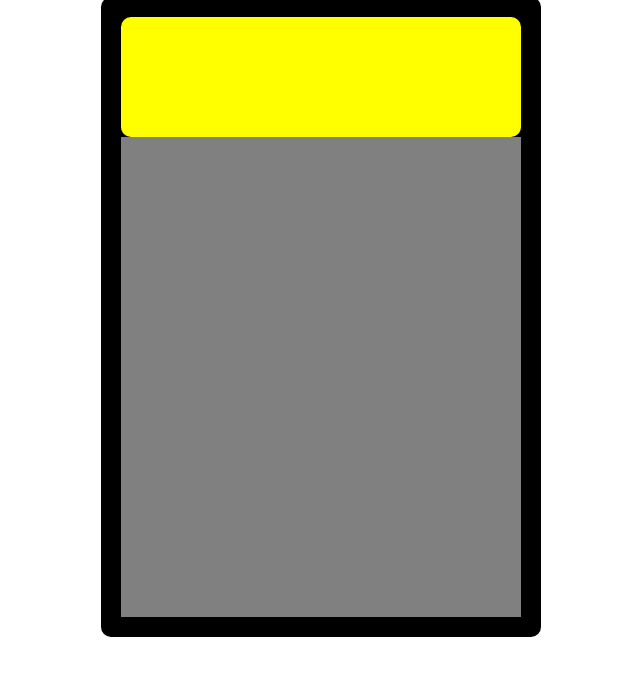
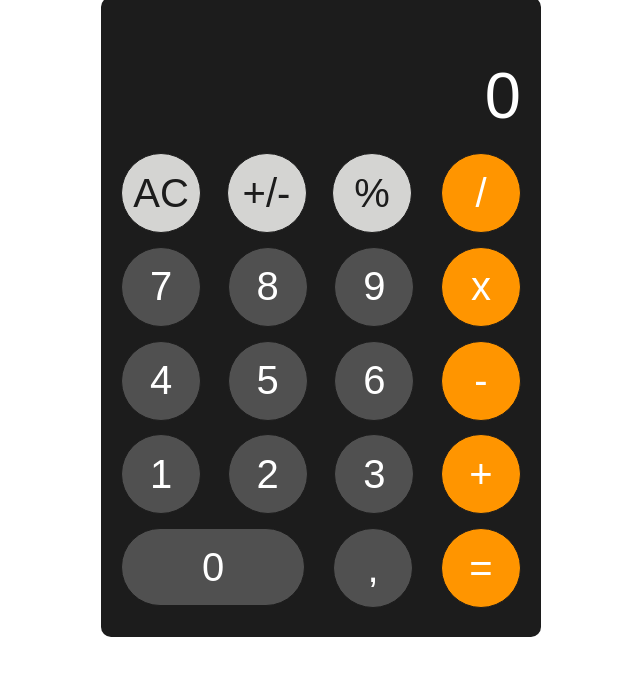
Before and after one commit to Uriasjr87/Calculator, a plain HTML site: page Project_Calculator/index.html in a window 1280 px wide. Shown: the part 123-798 px from the top of the page, without its empty margins (319-959 px from the left). Drawn offline with Linux system fonts and the light colour scheme; a web font is replaced by a local one.

Commit message:
calculadora estilizada

```diff
--- a/Project_Calculator/index.html
+++ b/Project_Calculator/index.html
@@ -8,28 +8,48 @@
 </head>
 
 <body>
+  <script src="script.js">
+
+  </script>
+
   <div class="container">
     <div class="titulo">
       <p>My_Calculator</p>
     </div>
 
     <div class="calculator-background">
-      <div class="visor"> </div>
+      <div class="visor"> 0</div>
 
       <div class="numbers">
+        <div class="terciary">
+          <button type="button">AC</button>
+          <button type="button">+/-</button>
+          <button type="button">%</button>
+        </div>
+        <button type="button" class="secundary" onclick="getOperation()">/</button>
+        <button type="button" onclick="getNumber(7)">7</button>
+        <button type="button" onclick="getNumber(8)">8</button>
+        <button type="button" onclick="getNumber(9)">9</button>
+        <button type="button" class="secundary" onclick="getOperation()">x</button>
+        <button type="button" onclick="getNumber(4)">4</button>
+        <button type="button" onclick="getNumber(5)">5</button>
+        <button type="button" onclick="getNumber(6)">6</button>
+        <button type="button" class="secundary" onclick="getOperation()">-</button>
+        <button type="button" onclick="getNumber(1)">1</button>
+        <button type="button" onclick="getNumber(2)">2</button>
+        <button type="button" onclick="getNumber(3)">3</button>
+        <button type="button" class="secundary" onclick="getOperation()">+</button>
+        <div class="zero">
+          <button type="button" onclick="getNumber(0)">0</button>
+        </div>
+        <button type="button" onclick="getOperation()">,</button>
+        <button type="button" class="secundary" onclick="getOperation()">=</button>
       </div>
-
 
     </div>
 
   </div>
 
-
-
-  <!-- <div class="content"></div>
-
-  <div class="numbers"></div>
-  <div class="operators"></div> -->
 </body>
 
 </html>
--- a/Project_Calculator/script.js
+++ b/Project_Calculator/script.js
@@ -0,0 +1,8 @@
+var number1 = "";
+var number2 = "";
+
+function getNumber(number) {
+    number1 = number1 + number;
+    console.log("number ", number1);
+
+}
--- a/Project_Calculator/style.css
+++ b/Project_Calculator/style.css
@@ -1,5 +1,19 @@
+@font-face {
+    font-family: SplineSans-VariableFont;
+    src: url(assets/fonts/SplineSans-VariableFont_wght.ttf);
+}
+
+:root {
+    --fundo: #1c1c1c;
+    --primary: #505050;
+    --secundary: #ff9500;
+    --terciary: #d4d4d2;
+}
+
 body {
     margin: 0;
+    font-family: SplineSans-VariableFont;
+    font-size: 30px;
 }
 
 .container {
@@ -22,24 +36,78 @@ body {
     display: flex;
     width: 400px;
     height: 600px;
-    background-color: black;
+    background-color: #1c1c1c;
     border-radius: 10px;
     flex-direction: column;
     padding: 20px;
+    gap: 20px;
 }
 
 .visor {
-    background-color: yellow;
     width: 100%;
     height: 20%;
     border-radius: 10px;
-
-    /* margin: 57px 24px; */
+    display: flex;
+    justify-content: flex-end;
+    align-items: flex-end;
+    font-family: Arial, Helvetica, sans-serif;
+    font-size: 65px;
+    color: white;
 }
 
 .numbers {
-    background-color: grey;
     width: 100%;
     height: 80%;
-    /*  margin: 57px 24px; */
+    border-radius: 10px;
+    display: flex;
+    flex-wrap: wrap;
+    justify-content: space-between;
+    gap: 5px;
 }
+
+button {
+    width: 80px;
+    height: 80px;
+    background-color: var(--primary);
+    display: flex;
+    justify-content: center;
+    align-items: center;
+    border-radius: 50px;
+    font-family: Arial, Helvetica, sans-serif;
+    font-size: 40px;
+    color: white;
+    border: 1px solid var(--fundo);
+
+}
+
+button:hover {
+    border-width: 3px;
+}
+
+.zero > button {
+    width: 184px;
+    height: 78px;
+    background-color: var(--primary);
+    display: flex;
+    justify-content: center;
+    align-items: center;
+    border-radius: 50px;
+}
+
+.terciary {
+    display: flex;
+    flex-wrap: wrap;
+    justify-content: space-between;
+    gap: 5px;
+
+    width: 291px;
+}
+
+.terciary button {
+    background-color: var(--terciary);
+    color: #1c1c1c;
+}
+
+.secundary {
+    background-color: var(--secundary);
+}
```
